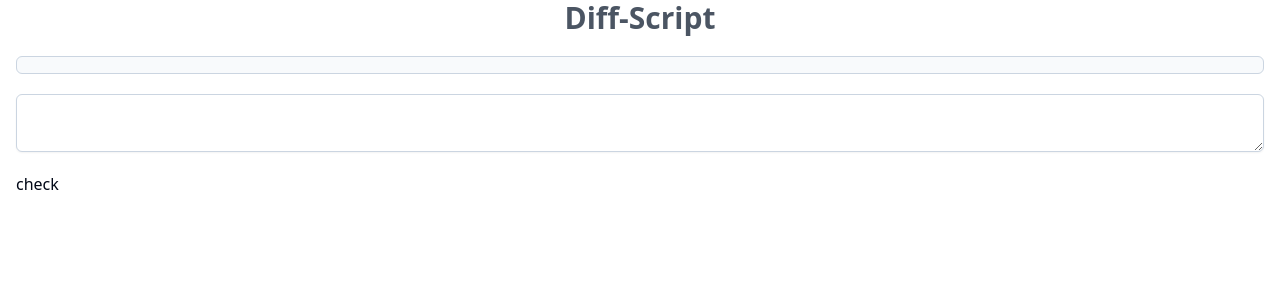
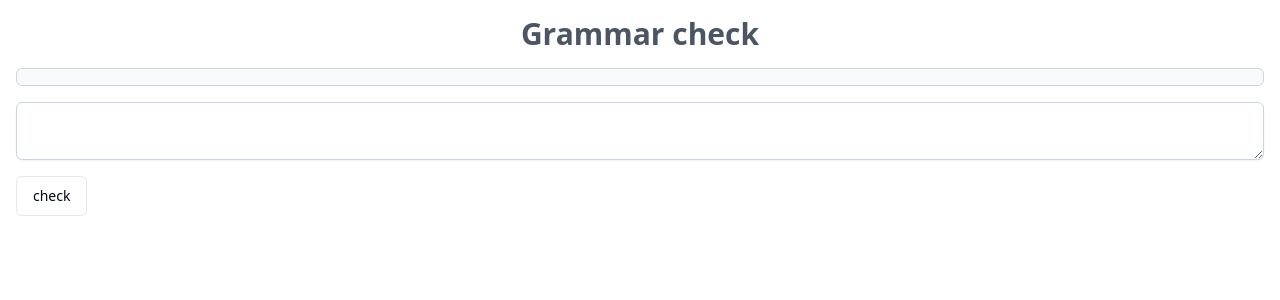
Before and after one commit to Alimjan2013/learnio, a Next.js app: page /writing in a window 1280 px wide. Shown: the top 300 px of the page. Built offline with nearby package versions, Linux system fonts and the light colour scheme.

Commit message:
feat: UX updated loading state

```diff
--- a/app/writing/page.tsx
+++ b/app/writing/page.tsx
@@ -1,26 +1,14 @@
 "use client";
 
 import { useCallback, useState, useEffect } from "react";
+import { Button } from "@/components/ui/button";
+import { Loader2 } from "lucide-react";
 
 export default function Home() {
   const [text, setText] = useState("");
   const [writing, setWriting] = useState("");
   const [deffScript, setDeffScript] = useState<any>([]);
-
-  // Read text value from local storage
-  useEffect(() => {
-    const storedText = localStorage.getItem("text");
-    if (storedText) {
-      setText(storedText);
-    }
-  }, []);
-
-  // Function to handle text change
-  const handleChange = (event: any) => {
-    const newText = event.target.value;
-    setText(newText);
-    localStorage.setItem("text", newText);
-  };
+  const [isLoading, setIsLoading] = useState(false);
 
   const handleChangeWriting = (newText: any) => {
     // const newText = event.target.value;
@@ -45,6 +33,7 @@ export default function Home() {
   };
 
   async function getResult() {
+    setIsLoading(true);
     const res = await fetch("https://slow-zebra-29.deno.dev", {
       method: "POST",
       headers: {
@@ -55,14 +44,17 @@ export default function Home() {
       }),
     });
     const result = await res.json();
+    if (res.ok) {
+      setIsLoading(false);
+    }
     handleChangeWriting(result.choices[0].message.content);
     console.log(result);
   }
 
   return (
-    <main className=" space-y-5 container mx-auto px-4">
+    <main className=" space-y-4 container mx-auto px-4 pt-4">
       <h1 className="text-3xl font-bold text-center text-gray-600">
-        Diff-Script
+        Grammar check
       </h1>
 
       <div className="bg-slate-50 border border-slate-300 rounded-md p-2 mt-4 ">
@@ -91,7 +83,14 @@ export default function Home() {
         value={writing}
         onChange={(event) => setWriting(event?.target.value)}
       />
-      <button onClick={() => getResult()}> check </button>
+      <Button
+        variant="outline"
+        disabled={isLoading}
+        onClick={() => getResult()}
+      >
+        {isLoading ? <Loader2 className="mr-2 h-4 w-4 animate-spin" /> : ""}
+        check
+      </Button>
     </main>
   );
 }
--- a/components/tool/dictation.tsx
+++ b/components/tool/dictation.tsx
@@ -6,6 +6,7 @@ import { Progress } from "@/components/ui/progress";
 import { createClientComponentClient } from "@supabase/auth-helpers-nextjs";
 import { Database } from "../../app/supabase";
 import WordTable from "@/components/tool/wordTable";
+import { Loader2 } from "lucide-react";
 
 import {
   Card,
@@ -196,6 +197,7 @@ export function WordResultCard(props: TableProps) {
 let wordList: Word[] = [];
 let wordListCopy: Word[] = [];
 export default function Dictation(props: { id: string }) {
+  const [isLoading, setIsLoading] = useState(false);
   async function getUser() {
     const supabase = createClientComponentClient<Database>();
     const { data: session } = await supabase.auth.getSession();
@@ -203,6 +205,7 @@ export default function Dictation(props: { id: string }) {
     return session.session?.user.id;
   }
   async function upDatePracticeLog() {
+    setIsLoading(true);
     const userId = await getUser();
     const wrongAnswerListCopy = wrongAnswerList;
     const accuracyRate = (
@@ -225,7 +228,7 @@ export default function Dictation(props: { id: string }) {
     if (!res.ok) {
       throw new Error("Failed to fetch data");
     }
-
+    setIsLoading(false);
     console.log(res);
     return res.json();
   }
@@ -317,11 +320,11 @@ export default function Dictation(props: { id: string }) {
         ""
       ) : (
         <Button
-          onClick={() => {
-            upDatePracticeLog();
-          }}
           variant="outline"
+          disabled={isLoading}
+          onClick={() => upDatePracticeLog()}
         >
+          {isLoading ? <Loader2 className="mr-2 h-4 w-4 animate-spin" /> : ""}
           提交
         </Button>
       )}
```
